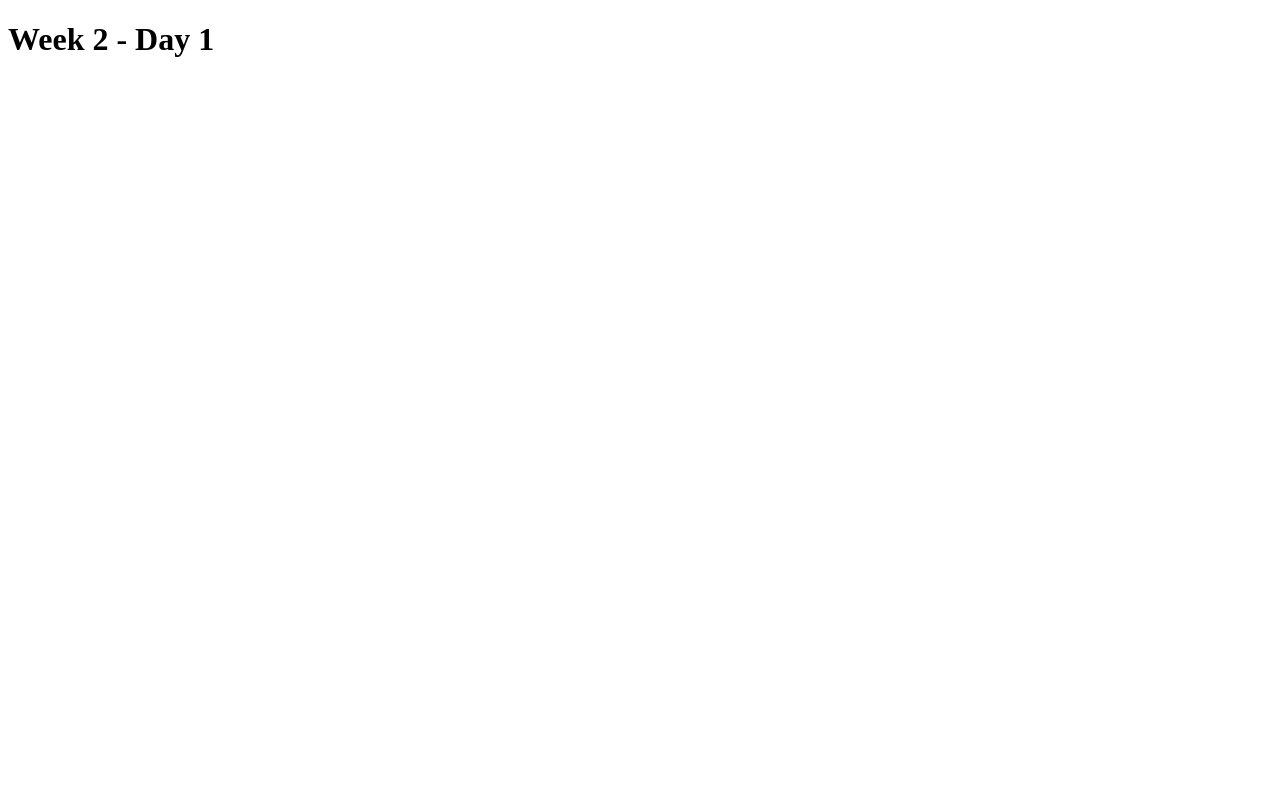
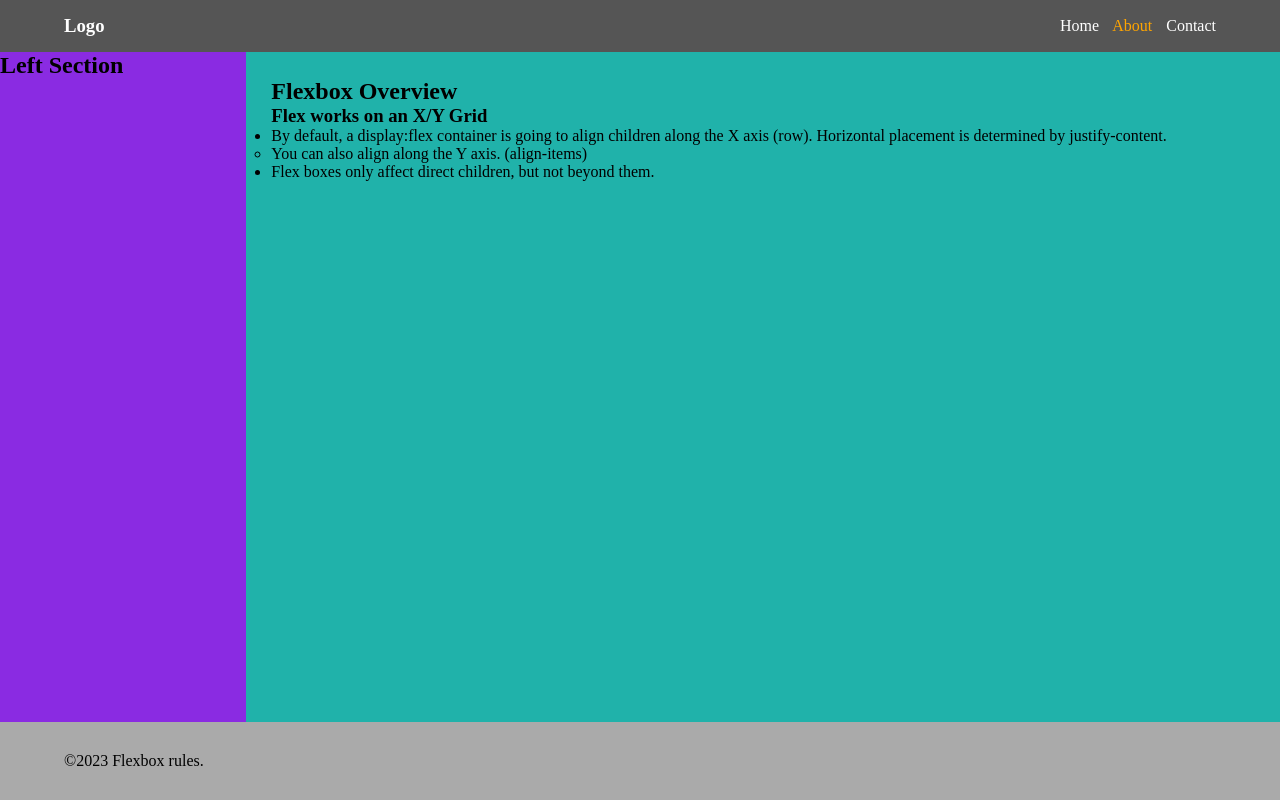
Before and after one commit to ejseader/week-2-day-1, a plain HTML site: page index.html in a window 1280 px wide. Drawn offline with Linux system fonts and the light colour scheme.

Commit message:
added notes and css

```diff
--- /dev/null
+++ b/assets/css/style.css
@@ -0,0 +1,143 @@
+/* RESETS */
+* {
+    margin: 0;
+    padding: 0;
+    box-sizing: border-box;
+}
+
+html, body {
+    height: 100%;
+}
+
+body {
+    display:flex;
+    flex-direction: column;
+}
+
+a {
+    color: white;
+    text-decoration: none;
+    transition: all 1s; /*animates all properties for all states below */
+}
+
+/* targets mouse hover action */
+a:hover {
+    color: #ddd;
+}
+
+/* targets on-click function */
+/* a:active {
+    color: red;
+} */
+
+/* targets first child of element */
+/* a:first-child {
+    color: orange;
+} */
+
+/* targets selected child */
+/* a:nth-child(2) {
+    color: orange;
+} */
+
+/* GLOBAL CLASSES */
+
+.text-content {
+    text-align: center;
+}
+
+
+/* CUSTOM STYLES */
+
+header {
+    background-color: #555;
+    padding: 15px 5%;
+    display: flex;
+    justify-content: space-between;
+    align-items: center;
+}
+
+header h3 {
+    color: white;
+}
+
+/* generates pseudo element from within css */
+/* header h3:after {
+    content: ' hello world';
+} */
+
+header nav a {
+    position: relative;
+}
+
+header nav a:nth-child(even) {
+    color: orange;
+}
+
+header nav a:not(:last-child) {
+    margin-right: 10px;
+}
+
+/* creates pseudo element */
+/* header nav a:hover:after {
+    content: '';
+    width: 100%;
+    height: 5px;
+    background-color: #fff;
+    position: absolute;
+    bottom: -5px;
+    left: 0;
+} */
+
+main {
+    display:flex;
+    flex: 1;
+
+}
+
+main section {
+    flex: 1;
+}
+
+.left {
+    background:coral;
+}
+
+.right {
+    background: lightseagreen;
+    flex: 4;
+    padding: 2%;
+}
+
+footer {
+    background: #aaa;
+    padding: 30px 5%;
+}
+
+
+/* MEDIA QUERIES */
+
+/* best practice: start with browser at smallest width (mobile-first) */
+
+@media (min-width: 800px) {
+    .left {
+        background-color: blueviolet;
+    }
+}
+
+/* for mobile design */
+
+@media (max-width: 800px) {
+    main {
+        flex-direction: column;
+    }
+
+    /* changes position of columns */
+    .right {
+        order: 1;
+    }
+
+    .left {
+        order: 2;
+    }
+}
--- a/index.html
+++ b/index.html
@@ -4,9 +4,38 @@
     <meta charset="UTF-8">
     <meta http-equiv="X-UA-Compatible" content="IE=edge">
     <meta name="viewport" content="width=device-width, initial-scale=1.0">
+    <link rel="stylesheet" href="assets/css/style.css">
     <title>Week 2 - Day 1</title>
 </head>
 <body>
-    <h1>Week 2 - Day 1</h1>
+    <header>
+        <h3>Logo</h3>
+
+        <nav>
+            <a href="#">Home</a>
+            <a href="#">About</a>
+            <a href="#">Contact</a>
+        </nav>
+    </header>
+
+    <main>
+        <section class="left">
+            <h1>Left Section</h1>
+        </section>
+        <section class="right">
+            <h1>Flexbox Overview</h1>
+            <ul><h3>Flex works on an X/Y Grid</h3>
+                <li>By default, a display:flex container is going to align children along the X axis (row). Horizontal placement is determined by justify-content.</li>
+                <ul><li>You can also align along the Y axis. (align-items)</li></ul>
+                <li>Flex boxes only affect direct children, but not beyond them.</li>
+
+            </ul>
+        </section>
+
+
+    </main>
+    <footer>
+        <p>&copy;2023 Flexbox rules.</p>
+    </footer>
 </body>
 </html>
```
